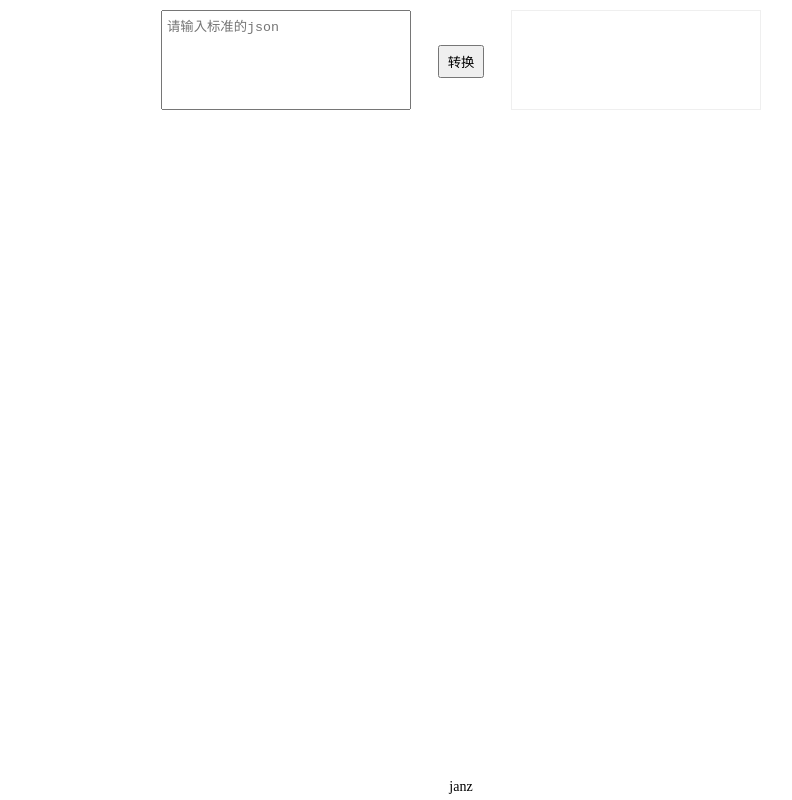
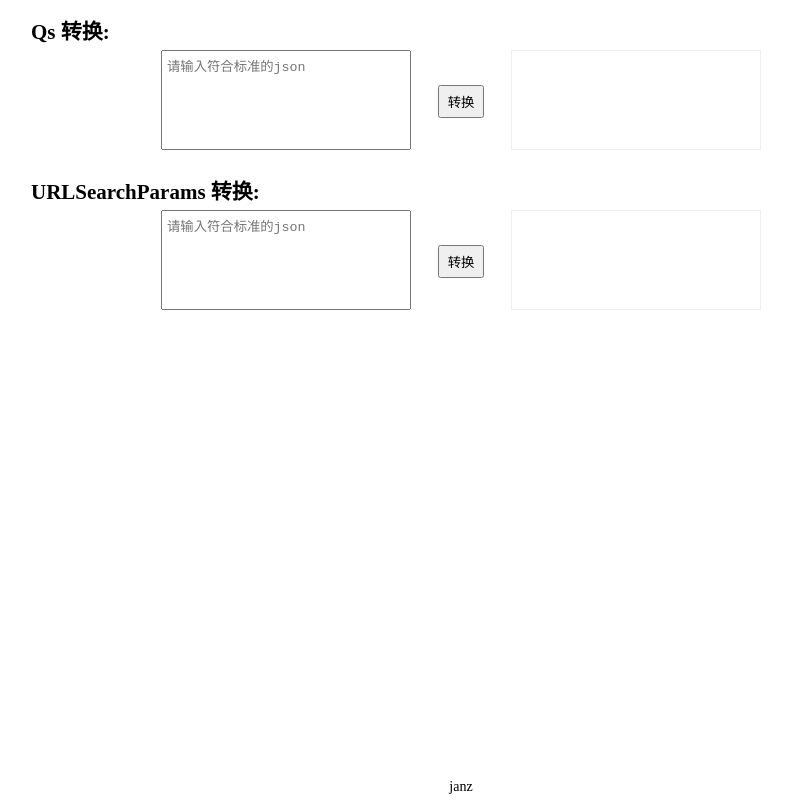
Before and after one commit to zhangzhi93/qs-demo, a website built with webpack: page index.html in a window 1280 px wide. Shown: the whole page, without its empty margins (179-971 px from the left). Built offline with nearby package versions, Linux system fonts and the light colour scheme.

Commit message:
urlsearchparams transform

```diff
--- a/src/index.js
+++ b/src/index.js
@@ -6,15 +6,34 @@ import {
 import './style.less';
 
 let container = createElements('<div class="container"></div>');
-let textarea = createElements('<textarea id="before_value" class="textarea" placeholder="请输入标准的json"></textarea>', container);
+createElements('<h2>Qs 转换:</h2>', container);
+let textarea = createElements('<textarea class="textarea" placeholder="请输入符合标准的json"></textarea>', container);
 let btnDiv = createElements('<div class="div-btn"></div>', container);
-let button = createElements('<button id="btn_transform">转换</button>', btnDiv);
-let showDiv = createElements('<div id="after_value" class="div-show"></div>', container);
+let button = createElements('<button>转换</button>', btnDiv);
+let showDiv = createElements('<div class="div-show"></div>', container);
 
-getElementById('btn_transform').onclick = function() {
-  let textValue = getElementById('before_value').value;
+
+let URLcontainer = createElements('<div class="container"></div>');
+createElements('<h2>URLSearchParams 转换:</h2>', URLcontainer);
+let URLtextarea = createElements('<textarea class="textarea" placeholder="请输入符合标准的json"></textarea>', URLcontainer);
+let URLbtnDiv = createElements('<div class="div-btn"></div>', URLcontainer);
+let URLbutton = createElements('<button>转换</button>', URLbtnDiv);
+let URLshowDiv = createElements('<div class="div-show"></div>', URLcontainer);
+
+button.onclick = function() {
+  let textValue = textarea.value;
   let textJson = JSON.parse(textValue || '{}');
-  getElementById('after_value').innerHTML = Qs.stringify(textJson);
+  showDiv.innerHTML = Qs.stringify(textJson);
+}
+
+URLbutton.onclick = function() {
+  let URLtextValue = URLtextarea.value;
+  let URLtextJson = JSON.parse(URLtextValue || '{}');
+  let params = new URLSearchParams();
+  for (let key in URLtextJson) {
+    params.append(key, URLtextJson[key]);
+  }
+  URLshowDiv.innerHTML = params;
 }
 
 createElements('<div class="bottom">janz</div>');
--- a/src/style.less
+++ b/src/style.less
@@ -9,6 +9,12 @@ body{
 .container{
   padding: 10px 20px;
   text-align: center;
+  max-width: 920px;
+  margin: 0 auto;
+  h2{
+    padding: 5px 10px;
+    text-align: left;
+  }
 }
 .textarea{
   outline: none;
```
